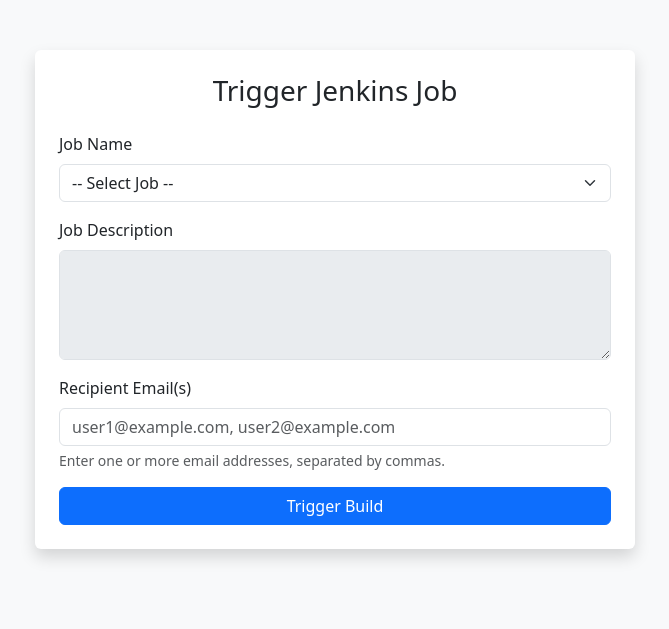
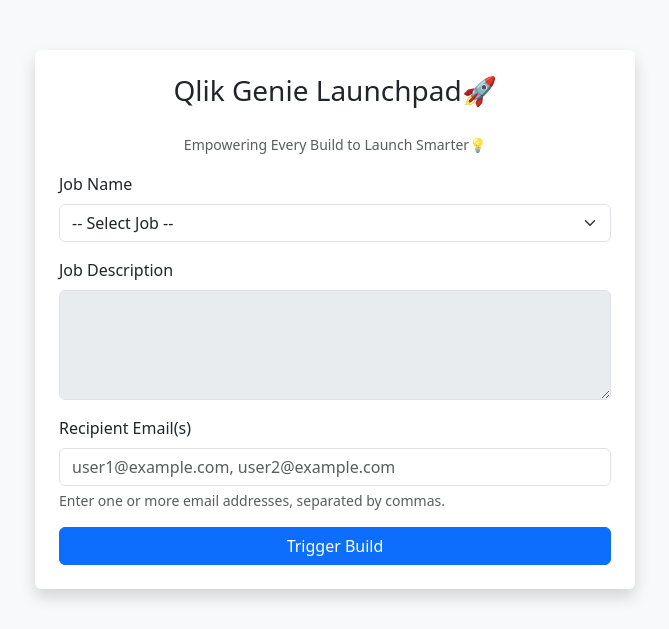
Before and after one commit to shivanigupta1404/jenkins_web_trigger, a Flask app: page / in a window 1280 px wide. Shown: the top 629 px of the page, without its empty margins (305-974 px from the left). Run offline with Flask 3, Linux system fonts and the light colour scheme; data that the repository does not hold is empty.

Commit message:
Added a cool title

```diff
--- a/templates/index.html
+++ b/templates/index.html
@@ -2,7 +2,7 @@
 <html lang="en">
 <head>
     <meta charset="UTF-8">
-    <title>Jenkins Build Trigger</title>
+    <title>Qlik Genie Launchpad</title>
     <!-- Bootstrap 5 CDN -->
     <link href="https://cdn.jsdelivr.net/npm/bootstrap@5.3.2/dist/css/bootstrap.min.css" rel="stylesheet">
     <style>
@@ -20,7 +20,8 @@
 </head>
 <body>
 <div class="container shadow p-4 rounded bg-white">
-    <h3 class="mb-4 text-center">Trigger Jenkins Job</h3>
+    <h3 class="mb-4 text-center">Qlik Genie Launchpad🚀</h3>
+    <p class="text-center text-muted"><small>Empowering Every Build to Launch Smarter💡</small></p>
 
     {% with messages = get_flashed_messages(with_categories=true) %}
         {% if messages %}
```
